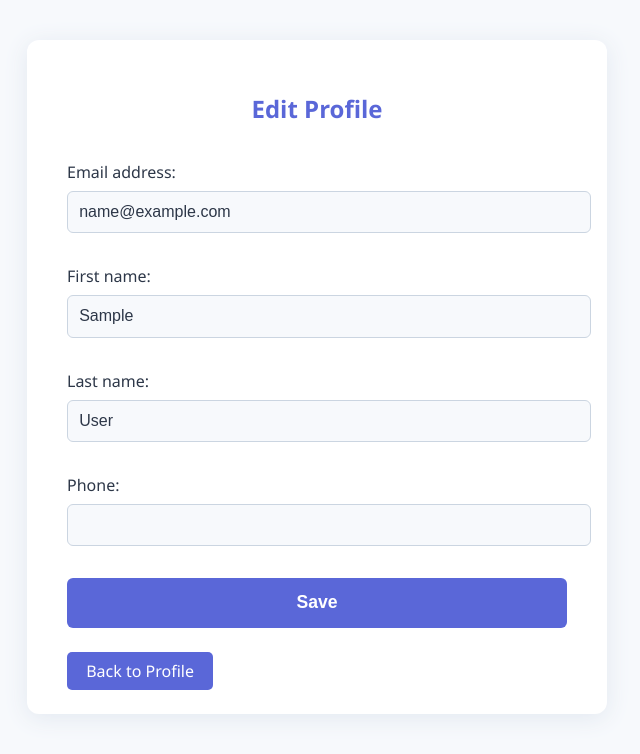
After one commit to Nyambura20/user-management, a Django app: page /accounts/profile/edit/ in a window 1280 px wide. The commit adds this page. Shown: the top 754 px of the page, without its empty margins (323-963 px from the left). Run offline with Django 5.2, Linux system fonts and the light colour scheme; the visitor is signed in with stand-in values (Sample User, id 1).

Commit message:
profile management: user can view, edit,change password, login and logout

```diff
--- a/accounts/forms.py
+++ b/accounts/forms.py
@@ -9,3 +9,7 @@ class UserRegistrationForm(UserCreationForm):
     class Meta:
         model = CustomUser
         fields = ('username', 'email', 'phone', 'password1', 'password2')
+class EditProfile(forms.ModelForm):
+    class Meta:
+        model = CustomUser
+        fields = ['email', 'first_name', 'last_name', 'phone']
--- /dev/null
+++ b/accounts/templates/accounts/edit_profile.html
@@ -0,0 +1,10 @@
+{% extends "base.html" %}
+{% block content %}
+  <h2>Edit Profile</h2>
+  <form method="post" style="margin-bottom:1.5em;">
+    {% csrf_token %}
+    {{ form.as_p }}
+    <button type="submit">Save</button>
+  </form>
+  <a href="{% url 'profile' %}" style="background:#5a67d8;color:#fff;padding:0.5em 1.2em;border-radius:5px;">Back to Profile</a>
+{% endblock %}
--- a/accounts/templates/base.html
+++ b/accounts/templates/base.html
@@ -4,20 +4,96 @@
     <meta charset="UTF-8">
     <title>{% block title %}User Management{% endblock %}</title>
     <style>
-        body { font-family: Arial, sans-serif; margin: 40px; background: #f9f9f9; }
-        .container { max-width: 500px; margin: auto; background: #fff; padding: 2em; border-radius: 8px; box-shadow: 0 2px 8px #ddd; }
-        h2 { text-align: center; }
-        form { margin-top: 1em; }
-        button { width: 100%; padding: 0.7em; background: #007bff; color: #fff; border: none; border-radius: 4px; font-size: 1em; }
-        button:hover { background: #0056b3; }
+        body {
+            font-family: 'Segoe UI', Arial, sans-serif;
+            margin: 0;
+            background: #f7f9fc;
+            color: #2d3748;
+        }
+        .container {
+            max-width: 500px;
+            margin: 40px auto;
+            background: #fff;
+            padding: 2em 2.5em;
+            border-radius: 12px;
+            box-shadow: 0 4px 24px #e2e8f0;
+        }
+        h2 {
+            text-align: center;
+            color: #5a67d8;
+            margin-bottom: 1.5em;
+        }
+        form {
+            margin-top: 1em;
+        }
+        label {
+            color: #2d3748;
+            font-weight: 500;
+        }
+        input, select, textarea {
+            width: 100%;
+            padding: 0.7em;
+            margin: 0.5em 0 1em 0;
+            border: 1px solid #cbd5e1;
+            border-radius: 6px;
+            background: #f7f9fc;
+            font-size: 1em;
+            color: #2d3748;
+        }
+        button {
+            width: 100%;
+            padding: 0.8em;
+            background: #5a67d8;
+            color: #fff;
+            border: none;
+            border-radius: 6px;
+            font-size: 1.1em;
+            font-weight: 600;
+            transition: background 0.2s;
+            margin-bottom: 0.5em;
+        }
+        button:hover {
+            background: #434190;
+        }
+        a {
+            color: #5a67d8;
+            text-decoration: none;
+            font-weight: 500;
+        }
+        a:hover {
+            color: #f6ad55;
+        }
+        .success {
+            background: #e6fffa;
+            color: #48bb78;
+            border-left: 5px solid #48bb78;
+            padding: 0.8em 1em;
+            margin-bottom: 1em;
+            border-radius: 6px;
+        }
+        .error {
+            background: #fff5f5;
+            color: #f56565;
+            border-left: 5px solid #f56565;
+            padding: 0.8em 1em;
+            margin-bottom: 1em;
+            border-radius: 6px;
+        }
+        ul.messages {
+            list-style: none;
+            padding: 0;
+        }
+        ul.messages li {
+            margin-bottom: 0.5em;
+        }
     </style>
 </head>
 <body>
     <div class="container">
         {% if messages %}
-            <ul>
+            <ul class="messages">
                 {% for message in messages %}
-                    <li>{{ message }}</li>
+                    <li class="{{ message.tags }}">{{ message }}</li>
                 {% endfor %}
             </ul>
         {% endif %}
--- a/accounts/urls.py
+++ b/accounts/urls.py
@@ -1,9 +1,16 @@
 from django.urls import path
 from . import views
 from django.contrib.auth import views as auth_views
+from .views import profile_view, edit_profile, CustomPasswordChangeView
+from django.contrib.auth.views import LogoutView
+
 
 urlpatterns = [
     path('register/', views.register, name='register'),
     path('login/', auth_views.LoginView.as_view(), name='login'),
     path('verify/<str:token>/', views.verify_account, name='verify_account'),
+    path('profile/', profile_view, name='profile'),
+    path('profile/edit/', edit_profile, name='edit_profile'),
+    path('password/change/', CustomPasswordChangeView.as_view(), name='change_password'),
+    path('logout/', LogoutView.as_view(next_page='login'), name='logout'),
 ]
--- a/accounts/views.py
+++ b/accounts/views.py
@@ -4,6 +4,11 @@ from django.contrib import messages
 import uuid
 from django.http import HttpResponse
 from .models import CustomUser
+from django.contrib.auth.decorators import login_required
+from .forms import EditProfile
+from django.contrib.auth.views import PasswordChangeView
+from django.urls import reverse_lazy
+
 
 def register(request):
     if request.method == 'POST':
@@ -35,3 +40,25 @@ def verify_account(request, token):
         return redirect('login')
     except CustomUser.DoesNotExist:
         return HttpResponse("Invalid verification link.", status=400)
+@login_required
+def profile_view(request):
+    return render(request, 'accounts/profile.html', {'user': request.user})
+
+@login_required
+def edit_profile(request):
+    if request.method == 'POST':
+        form = EditProfile(request.POST, instance=request.user)
+        if form.is_valid():
+            form.save()
+            messages.success(request, "Profile updated successfully.")
+            return redirect('profile')
+    else:
+        form = EditProfile(instance=request.user)
+    return render(request, 'accounts/edit_profile.html', {'form': form})
+
+class CustomPasswordChangeView(PasswordChangeView):
+    template_name = 'accounts/change_password.html'
+    success_url = reverse_lazy('profile')
+    def form_valid(self, form):
+        messages.success(self.request, "Password changed successfully.")
+        return super().form_valid(form)
```
Also changed, not shown: accounts/templates/accounts/change_password.html (added, +10 -0 lines), accounts/templates/accounts/profile.html (added, +16 -0 lines).
